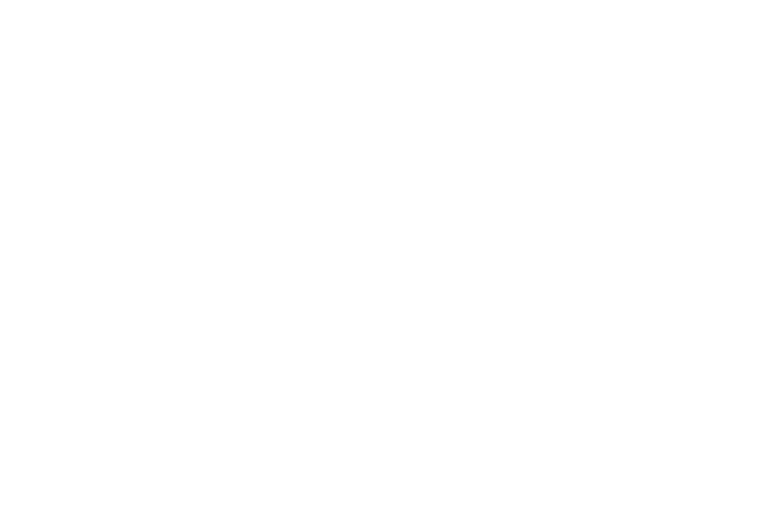
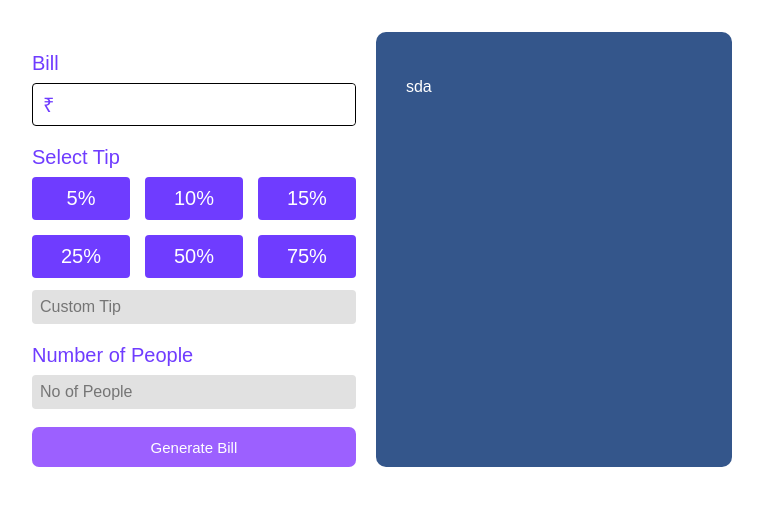
Before and after one commit to RahulBRB/Bill-Spilt, a plain HTML site: page index.html in a window 1280 px wide. Shown: the whole page, without its empty margins (258-1021 px from the left). Drawn offline with Linux system fonts and the light colour scheme.

Commit message:
Left side UI

```diff
--- a/index.html
+++ b/index.html
@@ -1,13 +1,41 @@
 <!DOCTYPE html>
 <html lang="en">
-<head>
-    <meta charset="UTF-8">
-    <meta name="viewport" content="width=device-width, initial-scale=1.0">
+  <head>
+    <meta charset="UTF-8" />
+    <meta name="viewport" content="width=device-width, initial-scale=1.0" />
     <title>Bill Split</title>
-    <link rel="stylesheet" href="style.css">
+    <link rel="stylesheet" href="style.css" />
     <script src="script.js" defer></script>
-</head>
-<body>
+  </head>
+  <body>
+    <main>
+      <div class="bill-input">
+        <p>Bill</p>
+        <div class="input-container">
+            <span>₹</span>
+            <input type="number" id="bill" />
+        </div>
 
-</body>
+        <p>Select Tip</p>
+        <div class="tip-container">
+           <div class="tip">5%</div>
+           <div class="tip">10%</div>
+           <div class="tip">15%</div>
+           <div class="tip">25%</div>
+           <div class="tip">50%</div>
+           <div class="tip">75%</div>
+        </div>
+
+        <input type="number" class="custom-tip grey-input" placeholder="Custom Tip" />
+
+        <p>Number of People</p>
+        <input type="number" class="number-of-people grey-input" placeholder="No of People" />
+        <button class="generate">Generate Bill</button>
+      </div>
+
+      <div class="bill-output">
+        <p>sda</p>
+      </div>
+    </main>
+  </body>
 </html>
--- a/style.css
+++ b/style.css
@@ -0,0 +1,106 @@
+*{
+    box-sizing: border-box;
+}
+
+
+body{
+    margin: 0;
+    font-family: sans-serif;
+}
+
+
+main{
+    max-width: 700px;
+    margin: 0 auto;
+    display: flex;
+    gap:20px;
+    margin-top:32px;
+}
+
+main >div{
+    width: 100%;
+}
+
+.bill-input{
+    color:#6f3cff;
+    font-size: 20px;
+}
+
+p{
+    margin-bottom: 8px;
+}
+
+.input-container{
+    display: flex;
+    justify-content: space-between;
+    padding-left: 10px;
+    border: 1px solid black;
+    border-radius: 4px;
+    font-size: 20px;
+    align-items: center;
+    /* overflow: hidden; */
+}
+.input-container input{
+    border: none;
+    outline: none;
+    appearance: none;
+    width: 100%;
+    padding:9px 4px;
+    font-size: inherit;
+    color: inherit;
+    border-radius: 4px;
+    /* background-color: transparent; */
+}
+
+.bill-output{
+    background-color: #34568b;
+    color: white;
+    border-radius: 10px;
+    padding: 30px;
+}
+input[type=number]::-webkit-inner-spin-button,
+input[type=number]::-webkit-outer-spin-button {
+    -webkit-appearance: none;
+    -moz-appearance: none;
+    appearance: none;
+    margin: 0;
+}
+
+.tip-container{
+    display: grid;
+    grid-template-columns: 1fr 1fr 1fr;
+    gap: 15px;
+    text-align: center;
+    margin-bottom: 12px;
+}
+
+.tip{
+    background-color: #6f3cff;
+    border-radius: 4px;
+    padding: 10px;
+    color: white;
+    cursor: pointer;
+}
+
+.grey-input{
+    border: none;
+    outline: none;
+    background-color: rgb(225, 225, 225);
+    font-size: 16px;
+    padding: 8px;
+    width: 100%;
+    border-radius: 4px;
+}
+
+.generate{
+    width: 100%;
+    height: 40px;
+    border: none;
+    font-size: 15px;
+    border-radius: 7px;
+
+    background-color: #9c60ff;
+    color: white;
+    cursor: pointer;
+    margin-top:18px;
+}
```
